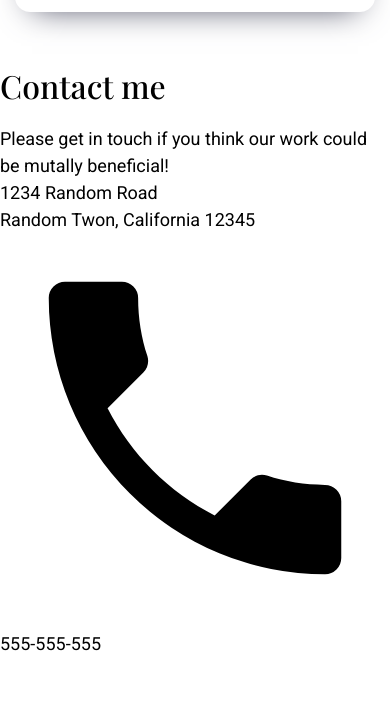
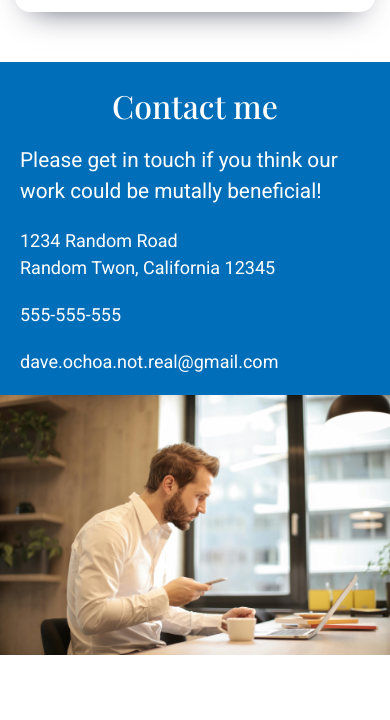
Before and after one commit to dawidtt/homepage-odin, a website built with webpack: page src/template.html in a window 390 px wide. Shown: the part 3292-4012 px from the top of the page. After the commit the page ends 3947 px from the top, so only its background shows below. Built offline with nearby package versions, Linux system fonts and the light colour scheme; a web font is replaced by a local one.

Commit message:
Create styles for footer mobile look

```diff
--- a/src/template.css
+++ b/src/template.css
@@ -56,7 +56,7 @@ header {
 .header-img h1 {
   position: absolute;
   position: absolute;
-  top: 85%;
+  top: 80%;
   left: 50%;
   transform: translate(-50%, -50%);
   font-size: 2.2rem;
@@ -152,3 +152,33 @@ h3 {
   width: 26px;
   margin-left: 5px;
 }
+
+footer {
+  background-color: #006eb8;
+  color: #fff;
+  font-weight: 400;
+}
+.footer-info {
+  padding: 20px;
+}
+.footer-info h2 {
+  text-align: center;
+}
+.footer-info p + p,
+.footer-info div + div,
+.footer-info p + div {
+  margin-top: 20px;
+}
+.motivate {
+  font-size: 1.3rem;
+}
+footer svg {
+  width: 25px;
+  fill: #fff;
+  display: none;
+}
+footer .phone-container,
+.mail-container {
+  display: flex;
+  gap: 5px;
+}
```
